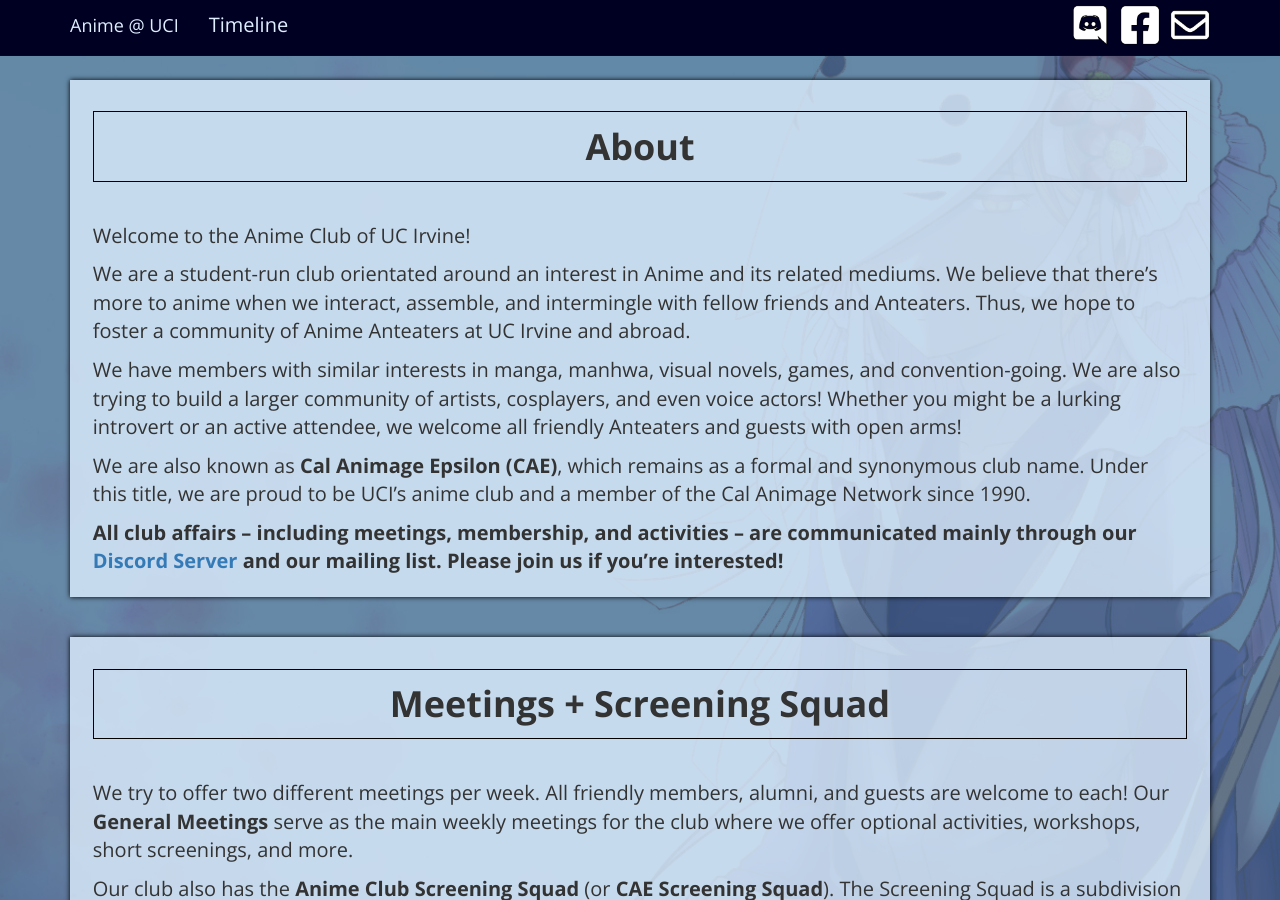
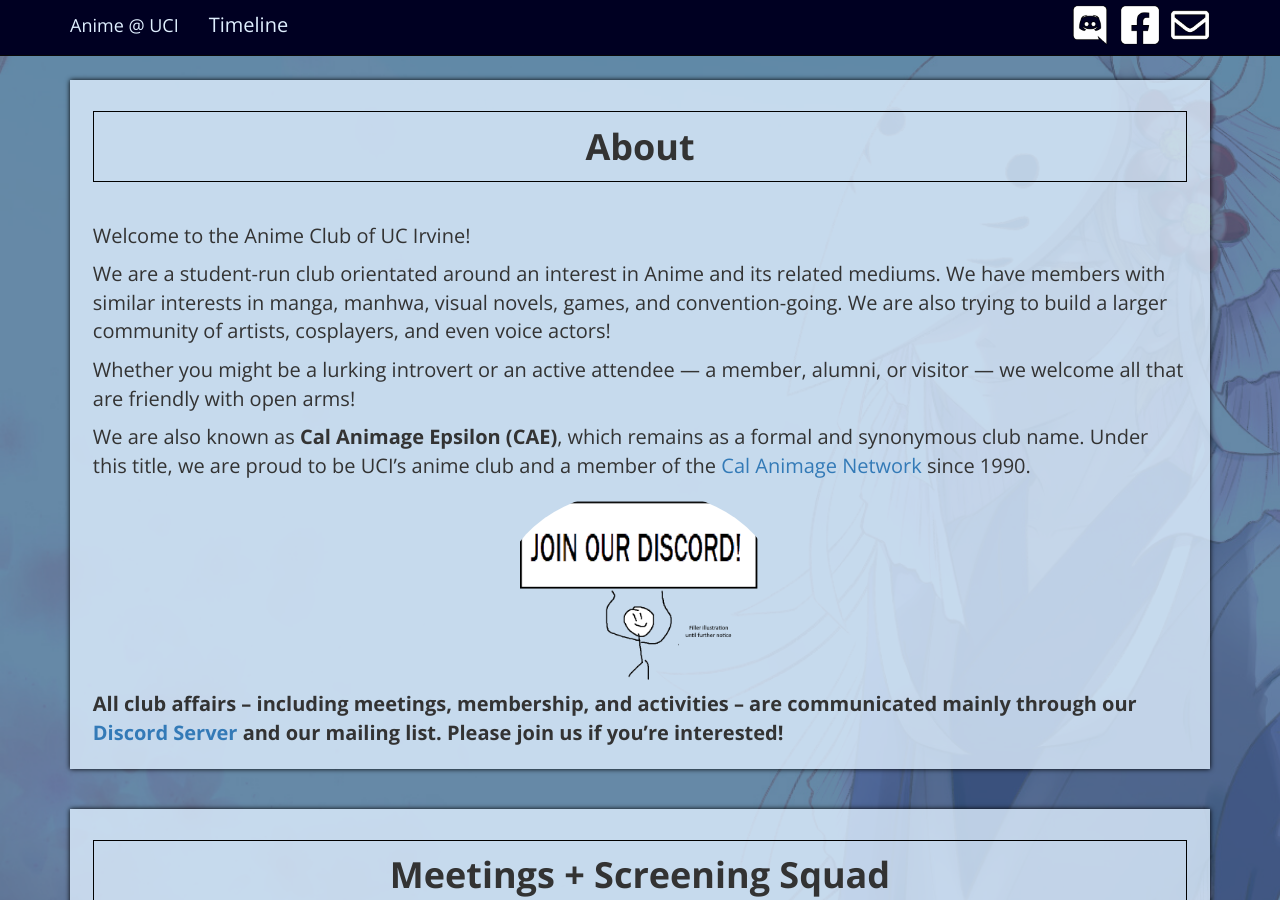
Before and after one commit to jeepracer98/uci.moe, a Jekyll site: the page index.html, which Jekyll copies as it is, in a window 1280 px wide and 900 px high, scrolled down 754 px. Built offline with Jekyll 4.4.1, drawn with Linux system fonts in a browser that asks for light colours.

Commit message:
About section has been reworded

```diff
--- a/index.html
+++ b/index.html
@@ -99,14 +99,18 @@
                             Welcome to the Anime Club of UC Irvine!
                         </p>
                         <p>
-                            We are a student-run club orientated around an interest in Anime and its related mediums. We believe that there’s more to anime when we interact, assemble, and intermingle with fellow friends and Anteaters. Thus, we hope to foster a community of Anime Anteaters at UC Irvine and abroad.
+                            We are a student-run club orientated around an interest in Anime and its related mediums. We have members with similar interests in manga, manhwa, visual novels, games, and convention-going. We are also trying to build a larger community of artists, cosplayers, and even voice actors!
                         </p>
                         <p>
-                            We have members with similar interests in manga, manhwa, visual novels, games, and convention-going. We are also trying to build a larger community of artists, cosplayers, and even voice actors! Whether you might be a lurking introvert or an active attendee, we welcome all friendly Anteaters and guests with open arms!
+                            Whether you might be a lurking introvert or an active attendee — a member, alumni, or visitor — we welcome all that are friendly with open arms!
                         </p>
                         <p>
-                            We are also known as <b>Cal Animage Epsilon (CAE)</b>, which remains as a formal and synonymous club name. Under this title, we are proud to be UCI’s anime club and a member of the Cal Animage Network since 1990.
+                            We are also known as <b>Cal Animage Epsilon (CAE)</b>, which remains as a formal and synonymous club name. Under this title, we are proud to be UCI’s anime club and a member of the <a href="https://animage.moe/">Cal Animage Network</a> since 1990.
                         </p>
+                        <center>
+                            <img src="/assets/filler.png" style="height:200px">
+                            </img>
+                        </center>
                         <p>
                             <b>All club affairs – including meetings, membership, and activities – are communicated mainly through our <a href="https://discord.gg/xQkGFSw">Discord Server</a> and our mailing list. Please join us if you’re interested!</b>
                         </p>
```
